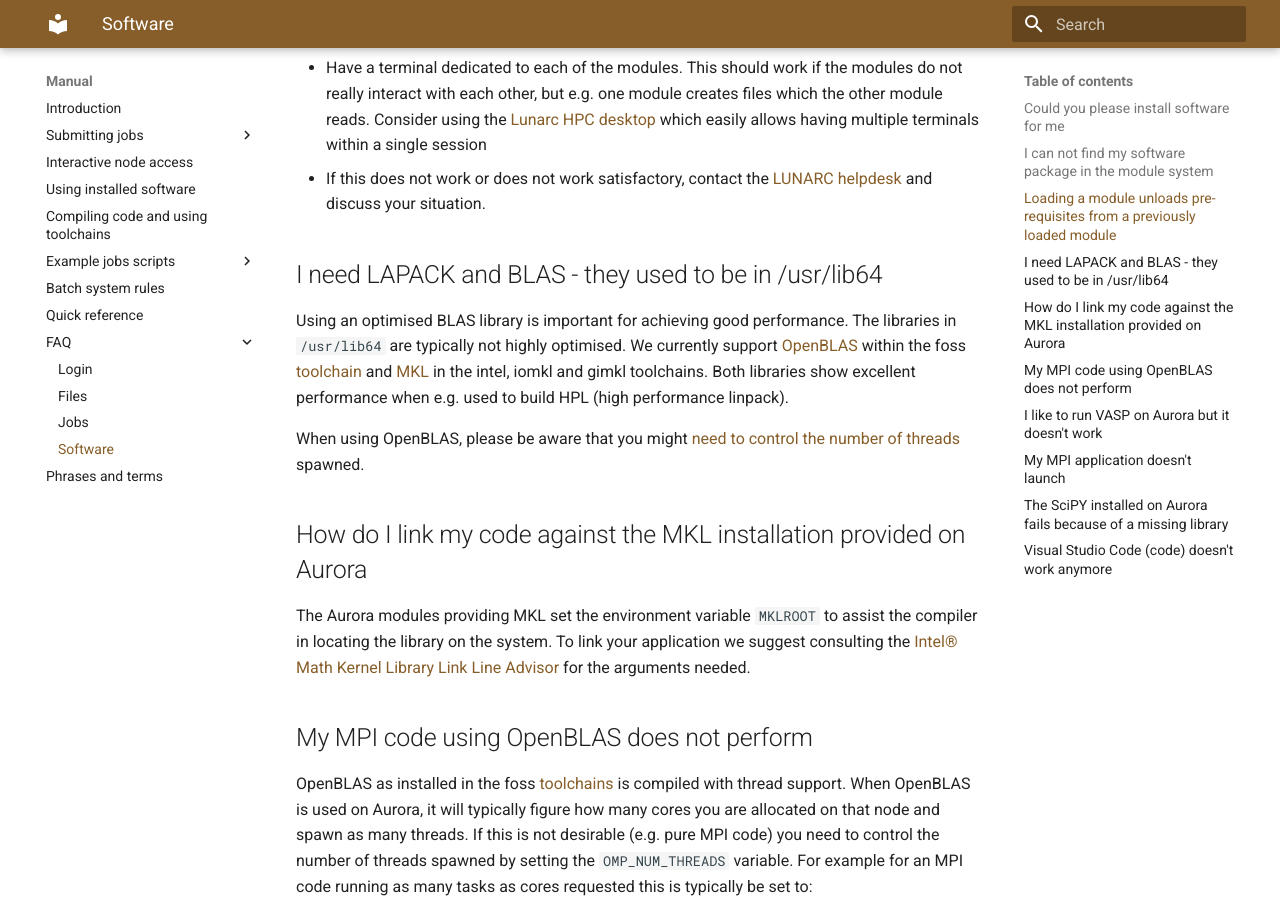
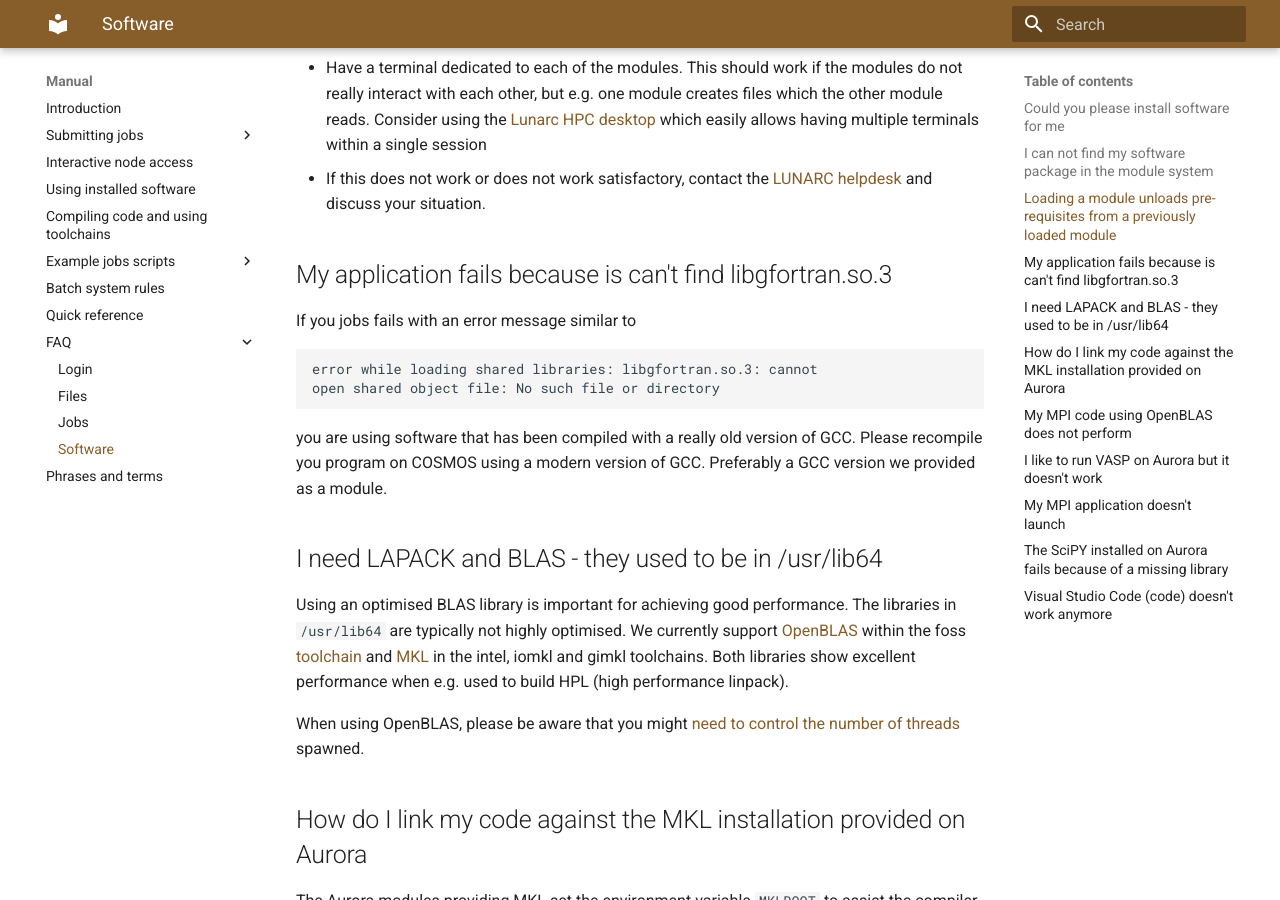
Before and after one commit to lunarc/lunarc_docs, an MkDocs documentation site: the page built from docs/manual/faq/manual_faq_software.md, in a window 1280 px wide and 900 px high, scrolled down 813 px. Built offline with MkDocs 1.6.1 and Material for MkDocs 9.7.7, drawn with Linux system fonts in a browser that asks for light colours; comment, search, counter and statistics services are not loaded.

Commit message:
Added an entry on missing libgfortran.so.3

````diff
--- a/docs/manual/faq/manual_faq_software.md
+++ b/docs/manual/faq/manual_faq_software.md
@@ -17,6 +17,16 @@ You have the follwing options to resolve the issues:
  * Have a look, whether there are different versions of the modules installed that have common pre-requisites.  Acutally in many cases we have the same version of the software installed with different pre-requisites to help this issue.
  * Have a terminal dedicated to each of the modules.  This should work if the modules do not really interact with each other, but e.g. one module creates files which the other module reads.  Consider using the [Lunarc HPC desktop](https://lunarc-documentation.readthedocs.io/en/latest/using_hpc_desktop/) which easily allows having multiple terminals within a single session
  * If this does not work or does not work satisfactory, contact the [LUNARC helpdesk](http://www.lunarc.lu.se/support/support_form) and discuss your situation.
+
+
+## My application fails because is can't find libgfortran.so.3
+If you jobs fails with an error message similar to
+
+```
+error while loading shared libraries: libgfortran.so.3: cannot
+open shared object file: No such file or directory
+```
+you are using software that has been compiled with a really old version of GCC.  Please recompile you program on COSMOS using a modern version of GCC.  Preferably a GCC version we provided as a module.
 
 ## I need LAPACK and BLAS - they used to be in /usr/lib64
 
````
